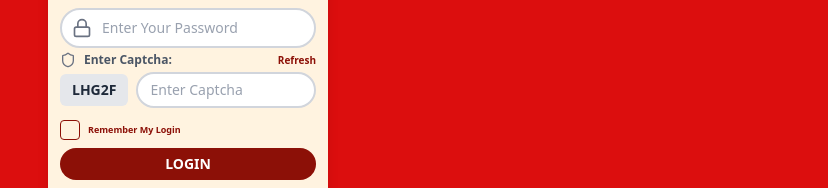
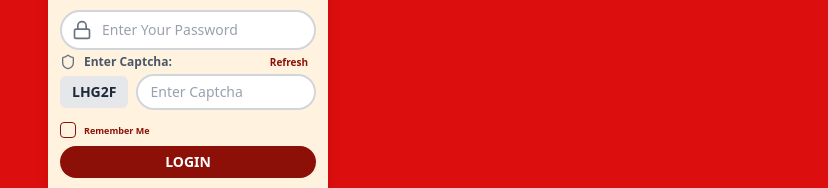
Before and after one commit to rishabJuyal/lottery, a React (Vite) app: page /login in a window 1280 px wide. Shown: the part 340-528 px from the top of the page, without its empty margins (452-1280 px from the left). Built offline with nearby package versions, Linux system fonts and the light colour scheme.

Commit message:
improved ui

```diff
--- a/src/pages/Login.jsx
+++ b/src/pages/Login.jsx
@@ -140,7 +140,7 @@ const LoginPage = () => {
               <button
                 type="button"
                 onClick={generateCaptcha}
-                className="text-[10px] text-[var(--color-primary)] font-bold hover:underline"
+                className="text-[10px] text-[var(--color-primary)] font-bold hover:underline mr-2"
               >
                 Refresh
               </button>
@@ -171,7 +171,7 @@ const LoginPage = () => {
               checked={remember}
               onChange={(e) => setRemember(e.target.checked)}
             />
-            <span className="w-5 h-5 border border-[var(--color-primary)] rounded-sm flex items-center justify-center peer-checked:bg-[var(--color-primary)] transition relative">
+            <span className="w-4 h-4 border border-[var(--color-primary)] rounded-sm flex items-center justify-center peer-checked:bg-[var(--color-primary)] transition relative">
               {remember && (
                 <svg
                   className="w-3 h-3 text-white"
@@ -188,9 +188,9 @@ const LoginPage = () => {
                 </svg>
               )}
             </span>
-            <span className="ml-2 text-[var(--color-primary)] text-[9px] font-bold">
-              Remember My Login
-            </span>
+            <div className="flex items-center mt-0.5 ml-2 text-[var(--color-primary)] text-[9px] font-bold ">
+              Remember Me
+            </div>
           </label>
 
           <button
--- a/src/pages/ResultPage.jsx
+++ b/src/pages/ResultPage.jsx
@@ -77,7 +77,7 @@ const ResultPage = () => {
             {/* Price Tabs + Date Selector (in one line) */}
             {/* Tabs & Date Selector */}
             <div
-                style={{ background: "linear-gradient(to right, #4880EC, #019CAD)" }}
+                style={{ background: "var(--bg-gradient)" }}
                 className="flex items-center justify-between px-1 py-2 mb-4">
                 {/* Price Tabs */}
                 <div className="flex gap-2 scrollbar-hide">
```
